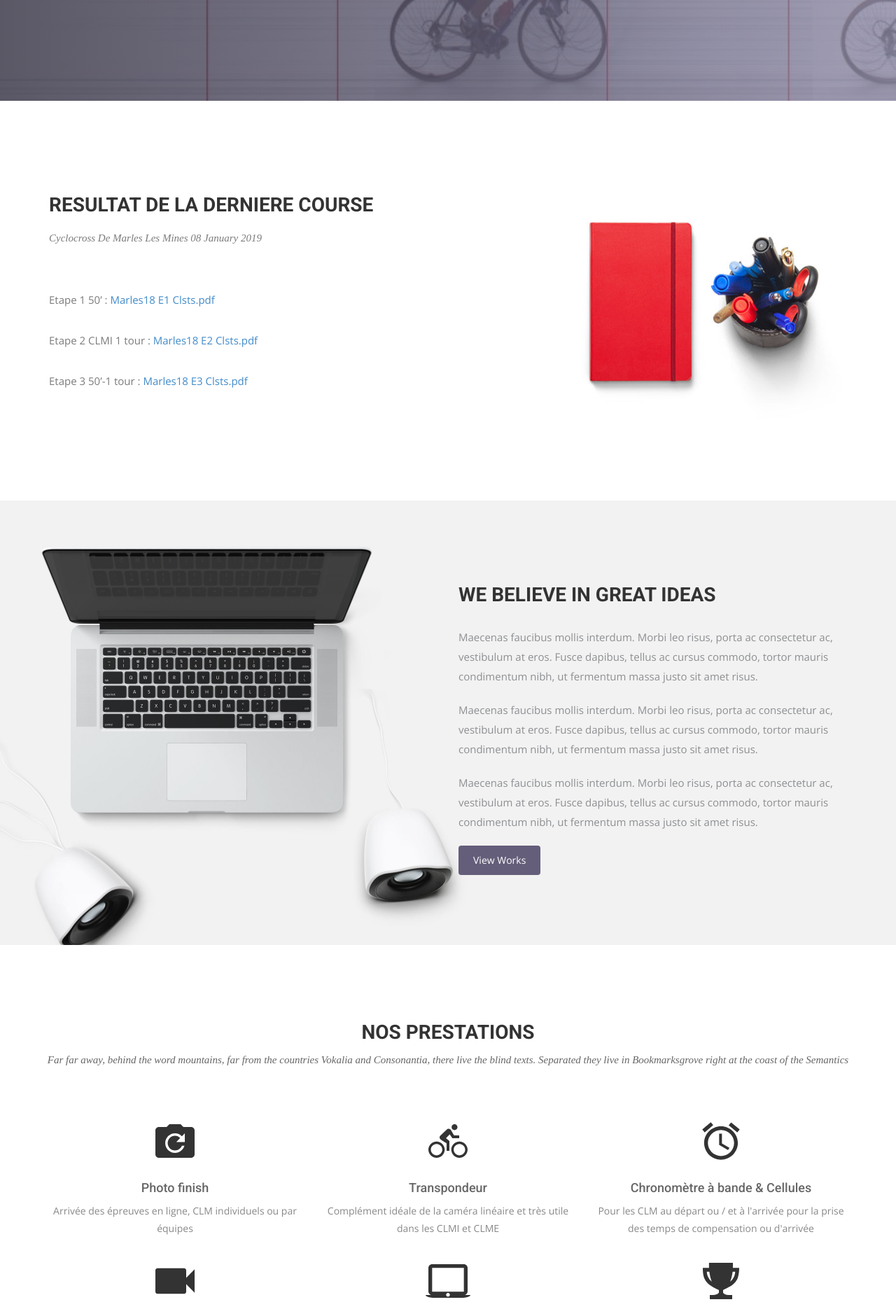
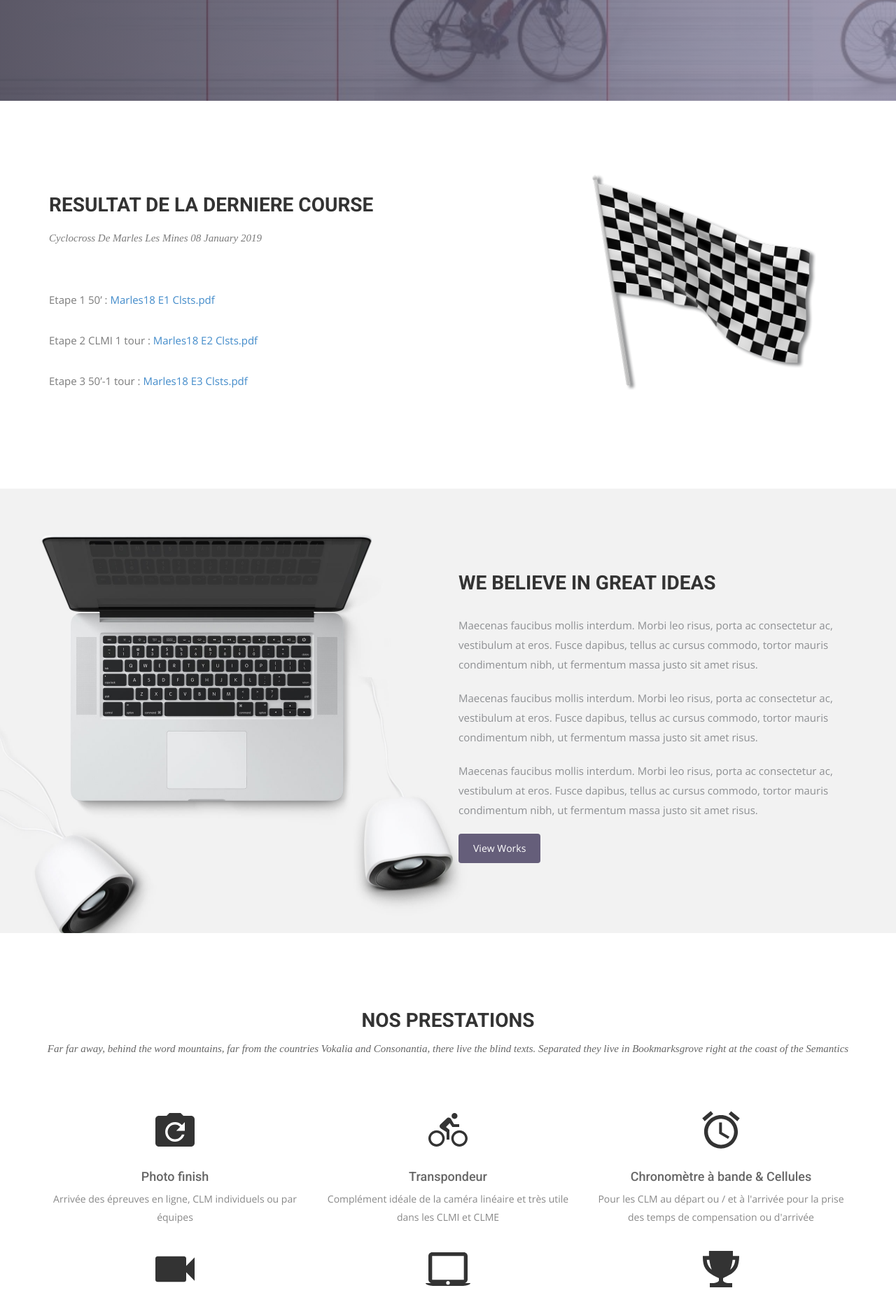
Before and after one commit to flandrefinish/website, a Jekyll site: the page built from index.html, in a window 1280 px wide. Shown: the part 711-2581 px from the top of the page at 70% size. Built offline with Jekyll 4.4.1, drawn with Linux system fonts in a browser that asks for light colours; nearby versions of some CDN libraries; some web fonts are replaced.

Commit message:
New flag

```diff
--- a/index.html
+++ b/index.html
@@ -32,7 +32,7 @@ permalink: /
       </div><!-- .col-md-7 close -->
       <div class="col-md-5 col-sm-12">
         <div class="block">
-          <img src="img/wrapper-img.png" alt="Img">
+          <img src="img/flag3.png" alt="Img">
         </div>
       </div><!-- .col-md-5 close -->
     </div>
```
Also changed, not shown: img/flag3.png (added).
